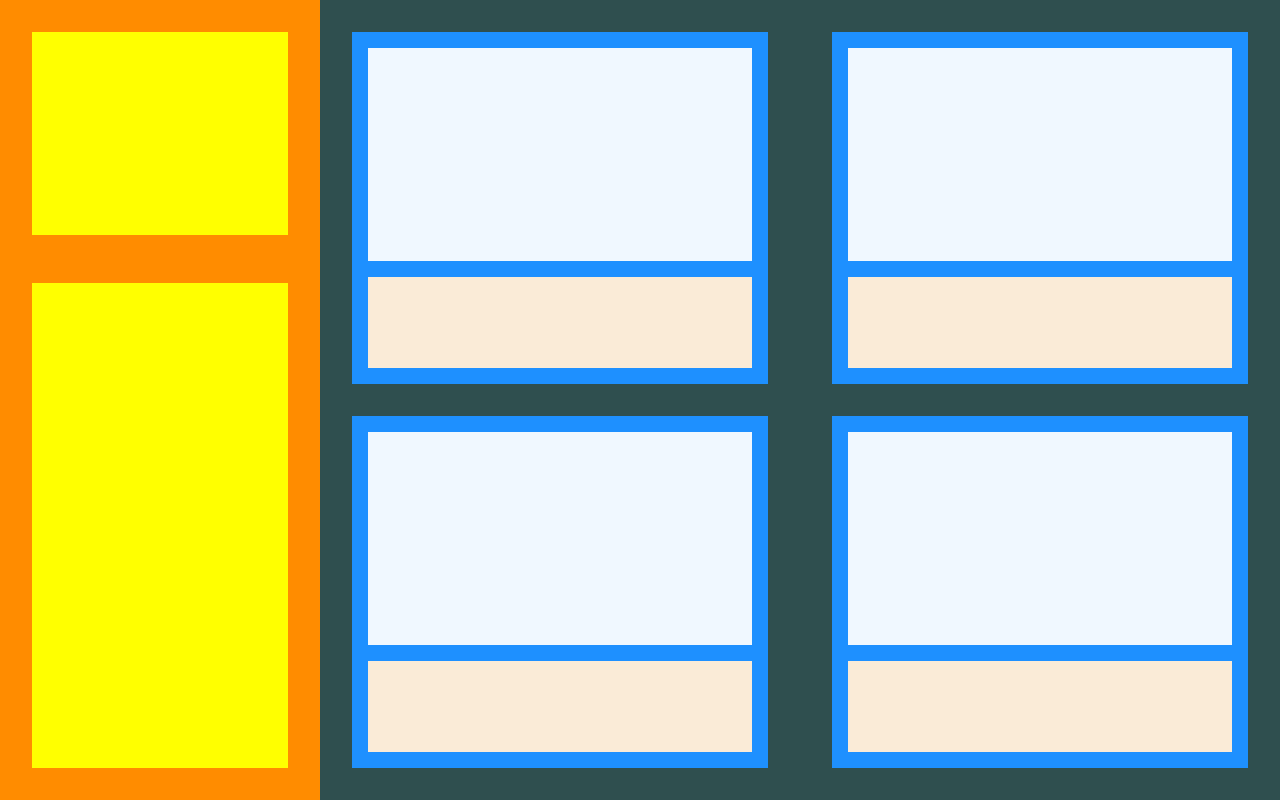
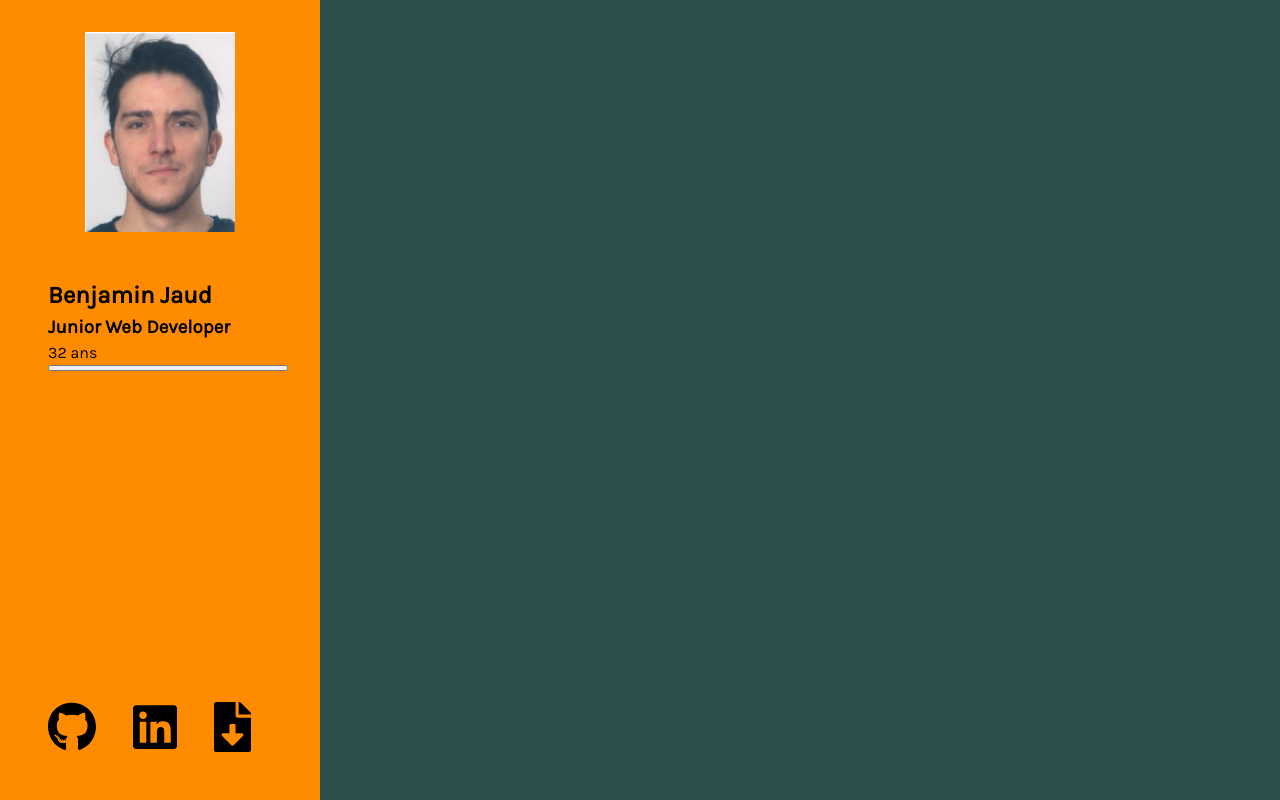
Before and after one commit to Armoredbrain/portfolio, a plain HTML site: page index.html in a window 1280 px wide. Drawn offline with Linux system fonts and the light colour scheme.

Commit message:
add assets, POC for random project display, refine styling

```diff
--- a/index.html
+++ b/index.html
@@ -16,28 +16,81 @@
 <body>
   <title>HELLOWORLD</title>
   <div class='container'>
-    <div class='infoContainer'>
-      <div class='iDPhoto'></div>
-      <div class='info'></div>
-    </div>
-    <div class='projectContainer'>
-      <div class='project'>
-        <div class='projectPicture'></div>
-        <div class='projectInfo'></div>
+    <section class='infoContainer'>
+      <div class='idContainer'>
+        <img alt='photo profil Benjamin Jaud' src='./assets/idBenjaminJaud.jpg' />
+      </div>
+      <div class='infos'>
+        <div class='namingContainer'>
+          <h1>Benjamin Jaud</h1>
+          <h3>Junior Web Developer</h3>
+          <p>32 ans</p>
+          <button onclick="abracadabra()" />
+        </div>
+        <div class='infoIconContainer'>
+          <a href='https://github.com/Armoredbrain' target='_blank'>
+            <img id='githubIcon' alt='Github profile' src='./assets/github-brands.svg' />
+          </a>
+          <a href='https://www.linkedin.com/in/benjamin-jaud/' target='_blank'>
+            <img id='linkedInIcon' alt='LinkedIn profile' src='./assets/linkedin-brands.svg' />
+          </a>
+          <a href='./assets/CV-Benjamin_Jaud.pdf' target='_blank'>
+            <img id='downloadIcon' alt='Download pdf' src='./assets/file-download-solid.svg' />
+          </a>
+        </div>
+      </div>
+    </section>
+    <section id='projectContainer'>
+      <!-- <div class='project'>
+        <div class='projectPicture'>
+          <img alt='Project: Rainbow Key Generator' src='./assets/rkg-info.png' />
+        </div>
+        <div class='projectInfo'>
+          <h3>Rainbow key generator</h3>
+          <img class='technoIcon' alt='Project made with nodeJs' src='./assets/node-js-brands.svg' />
+        </div>
       </div>
       <div class='project'>
-        <div class='projectPicture'></div>
-        <div class='projectInfo'></div>
+        <div class='projectPicture'>
+          <img alt='Project: name my hex' src='./assets/nameMyHex.png' />
+        </div>
+        <div class='projectInfo'>
+          <h3>Name my hex</h3>
+          <img class='technoIcon' alt='Project made with php' src='./assets/php-brands.svg' />
+        </div>
       </div>
       <div class='project'>
-        <div class='projectPicture'></div>
-        <div class='projectInfo'></div>
+        <div class='projectPicture'>
+          <img alt='Project: Rainbow Key Generator' src='./assets/rkg-info.png' />
+        </div>
+        <div class='projectInfo'>
+          <h3>Rainbow key generator</h3>
+          <img class='technoIcon' alt='Project made with nodeJs' src='./assets/node-js-brands.svg' />
+        </div>
       </div>
       <div class='project'>
-        <div class='projectPicture'></div>
-        <div class='projectInfo'></div>
-      </div>
-    </div>
+        <div class='projectPicture'>
+          <img alt='Project: name my hex' src='./assets/nameMyHex.png' />
+        </div>
+        <div class='projectInfo'>
+          <h3>Name my hex</h3>
+          <img class='technoIcon' alt='Project made with php' src='./assets/php-brands.svg' />
+        </div>
+      </div> -->
+
+      <!-- <div class='hidden'>
+        <div class="project">
+          <div class='projectPicture'>
+            <img alt='Project: name my hex' />
+          </div>
+          <div class='projectInfo'>
+            <h3>Name my hex</h3>
+            <img class='technoIcon' alt='Project made with php' src='./assets/php-brands.svg' />
+          </div>
+        </div>
+      </div> -->
+
+    </section>
   </div>
 
 </body>
--- a/main.js
+++ b/main.js
@@ -0,0 +1,29 @@
+function abracadabra() {
+  let projectContainer = document.getElementById('projectContainer');
+
+  let data = {
+    src: ['./assets/rkg-info.png', './assets/nameMyHex.png'],
+    title: ['RKG', 'NMH'],
+    alt: ['Project: Rainbow Key Generator', 'Project: name my hex'],
+  }
+
+  for (let i = 0; i < 4; i++) {
+    let random = Math.floor(Math.random() * Math.floor(2));
+
+    let project = document.createElement('div');
+    project.classList.add('project');
+    projectContainer.append(project);
+
+    let projectPicture = document.createElement('div');
+    projectPicture.classList.add('projectPicture');
+    project.append(projectPicture);
+
+    let picture = document.createElement('img');
+    picture.setAttribute('src', data.src[random])
+    projectPicture.append(picture);
+
+    let projectInfo = document.createElement('div');
+    projectInfo.classList.add('projectInfo');
+    project.append(projectInfo);
+  }
+}
--- a/styles/style.css
+++ b/styles/style.css
@@ -1,7 +1,7 @@
 :root {
   font-size: 16px;
   font-family: "Karla";
-  --text-primary: #b6b6b6;
+  --text-primary: #000000;
   --text-secondary: #ececec;
   --bg-white: #000000;
   --bg-primary: #23232e;
@@ -9,63 +9,91 @@
   --transition-speed: 300ms;
 }
 
+.hidden {
+  display: none;
+}
+
 .container {
   background-color: darkblue;
   display: grid;
   grid-template-columns: auto;
-  grid-template-rows: 15rem auto;
+  grid-template-rows: auto auto;
   height: 100vh;
 }
-
 .infoContainer {
   background-color: darkorange;
   display: grid;
-  grid-template-columns: 1fr 2fr;
+  grid-template-columns: 1fr 3fr;
   grid-template-rows: auto;
+  padding: 0 0 1rem 0;
 }
-
-.iDPhoto {
-  background-color: yellow;
-  margin: 3rem 2rem 2rem 2rem;
+.idContainer {
+  background-color: darkorange;
+  margin: 3rem 0 2rem 2rem;
+  display: flex;
+  justify-content: center;
+  height: 200px;
+  width: 150px;
+  margin: 3rem 0 1rem 3rem;
 }
-
-.info {
-  background-color: yellow;
-  margin: 2rem;
+.infos {
+  background-color: darkorange;
+  margin: 3rem 2rem 1rem 0;
+  display: flex;
+  flex-direction: column;
+  justify-content: space-between;
 }
-
-.projectContainer {
+.namingContainer {
+  display: flex;
+  flex-direction: column;
+  margin: 0 0 0 1rem;
+}
+.infoIconContainer {
+  display: flex;
+  width: auto;
+  margin: 1rem 0 0 1rem;
+}
+#downloadIcon, #githubIcon, #linkedInIcon {
+  height: 50px;
+  width: auto;
+  margin: 0 2.5rem 0 0;
+}
+#projectContainer {
   background-color: darkslategrey;
   display: grid;
   grid-template-columns: auto;
-  grid-template-rows: 1fr 1fr 1fr 1fr;
+  grid-template-rows: 1fr 1fr;
   grid-row-gap: 2rem;
   padding: 2rem 0;
 }
-
 .project {
   background-color: dodgerblue;
-  height: 20rem;
-  width: auto;
   margin: 0 2rem;
   display: flex;
 }
-
 .projectPicture {
   background-color: aliceblue;
   height: auto;
   width: 60%;
   margin: 1rem;
+  height: fit-content(1000px);
+  width: fit-content(1000px);
 }
-
 .projectInfo {
-  background-color: antiquewhite;
   height: auto;
   width: 40%;
   margin: 1rem;
+  display: flex;
+  flex-direction: column;
+  justify-content: flex-end;
+  align-items: flex-start;
+}
+.technoIcon {
+  height: 50px;
+  width: auto;
 }
 
-@media screen and (min-width: 1100px) {
+@media screen and (min-width: 777px) {
   .container {
     background-color: darkblue;
     display: grid;
@@ -78,39 +106,41 @@
     grid-template-columns: auto;
     grid-template-rows: 1fr 2fr;
   }
-  .iDPhoto {
-    background-color: yellow;
-    margin: 2rem;
+  .idContainer {
+    background-color: darkorange;
+    margin: 2rem auto 0 auto;
+    display: flex;
+    justify-content: center;
   }
-  .info {
-    background-color: yellow;
+  .infos {
+    background-color: darkorange;
     margin: 1rem 2rem 2rem 2rem;
   }
-  .projectContainer {
+  #projectContainer {
     background-color: darkslategrey;
     display: grid;
     grid-template-columns: 1fr 1fr;
     grid-template-rows: 1fr 1fr;
+    grid-gap: 1rem 1rem;
+    float: right;
+    overflow: auto;
+    padding: 1rem;
   }
-
   .project {
     background-color: dodgerblue;
     height: auto;
     width: auto;
-    margin: 0 2rem;
     display: flex;
     flex-direction: column;
+    margin: 0;
   }
-
   .projectPicture {
     background-color: aliceblue;
     height: 70%;
     width: auto;
     margin: 1rem;
   }
-
   .projectInfo {
-    background-color: antiquewhite;
     height: 30%;
     width: auto;
     margin: 0 1rem 1rem 1rem;
```
Also changed, not shown: assets/RPS101.png (added), assets/file-download-solid.svg (added), assets/github-brands.svg (added), assets/idBenjaminJaud.jpg (added), assets/linkedin-brands.svg (added), assets/nameMyHex.png (added), assets/nameMyHex_creator.png (added), assets/nameMyHex_home.png (added), assets/node-js-brands.svg (added), assets/php-brands.svg (added), assets/randoMachine.png (added), assets/rkg-info.png (added), 1 other file.
